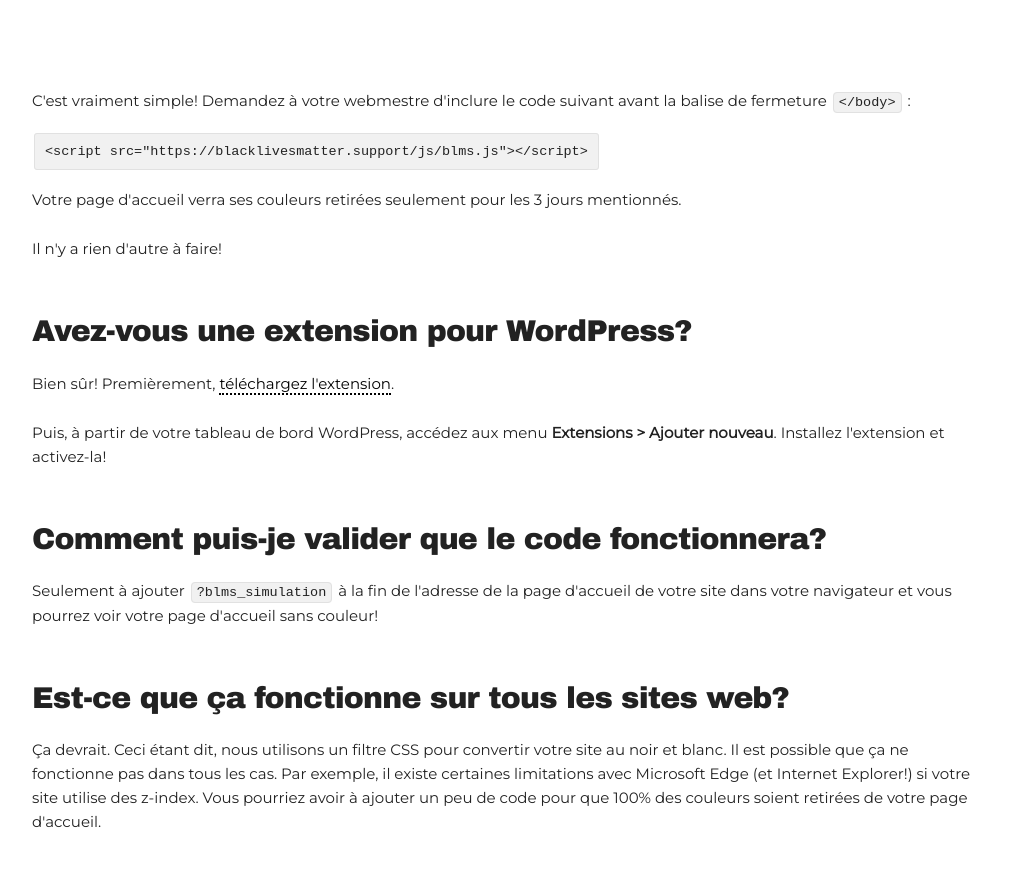
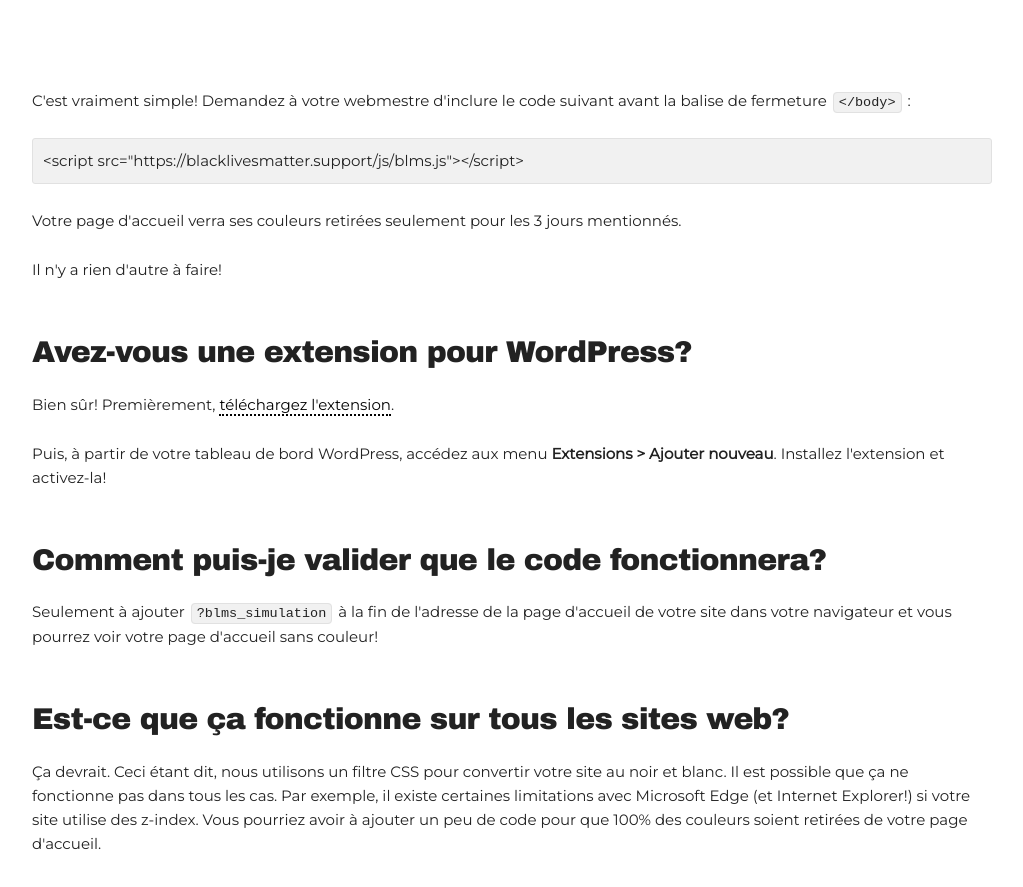
Before and after one commit to SatelliteWP/blacklivesmatter.support, a plain HTML site: page index-fr.html in a window 1280 px wide. Shown: the part 3620-4507 px from the top of the page, without its empty margins (128-1151 px from the left). Drawn offline with Linux system fonts and the light colour scheme.

Commit message:
Fix code overflow

```diff
--- a/index-fr.html
+++ b/index-fr.html
@@ -137,9 +137,9 @@ Paix.
 				C'est vraiment simple! Demandez à votre webmestre d'inclure le code suivant avant la balise de fermeture <code>&lt;/body&gt;</code> :
 			</p>
 			<p>
-				<code class="codestyle">
+				<div class="codestyle">
 					&lt;script src=&quot;https://blacklivesmatter.support/js/blms.js&quot;&gt;&lt;/script&gt;
-				</code>
+				</div>
 			</p>
 			<p>Votre page d'accueil verra ses couleurs retirées seulement pour les 3 jours mentionnés.</p>
 			<p>Il n'y a rien d'autre à faire!</p>
```
